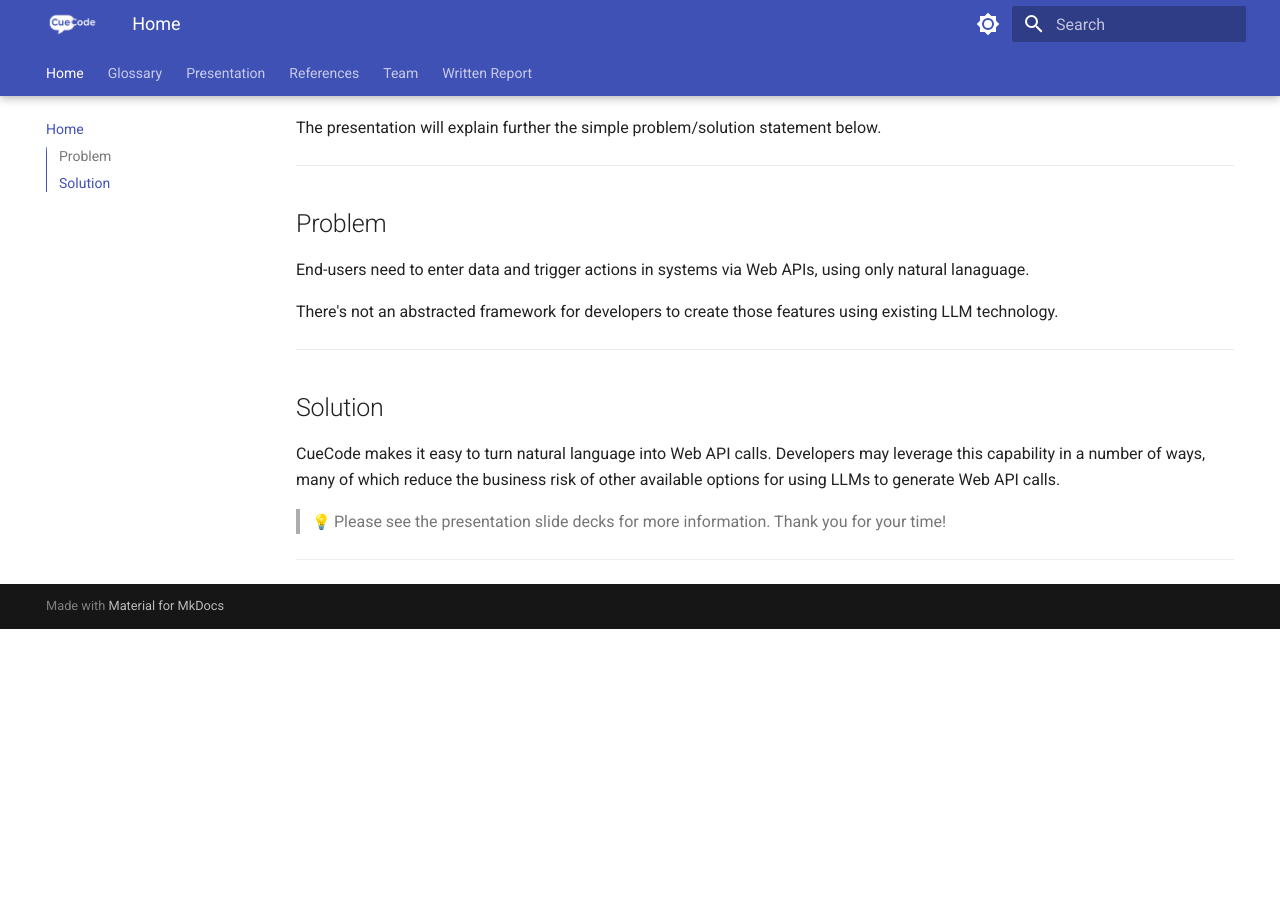
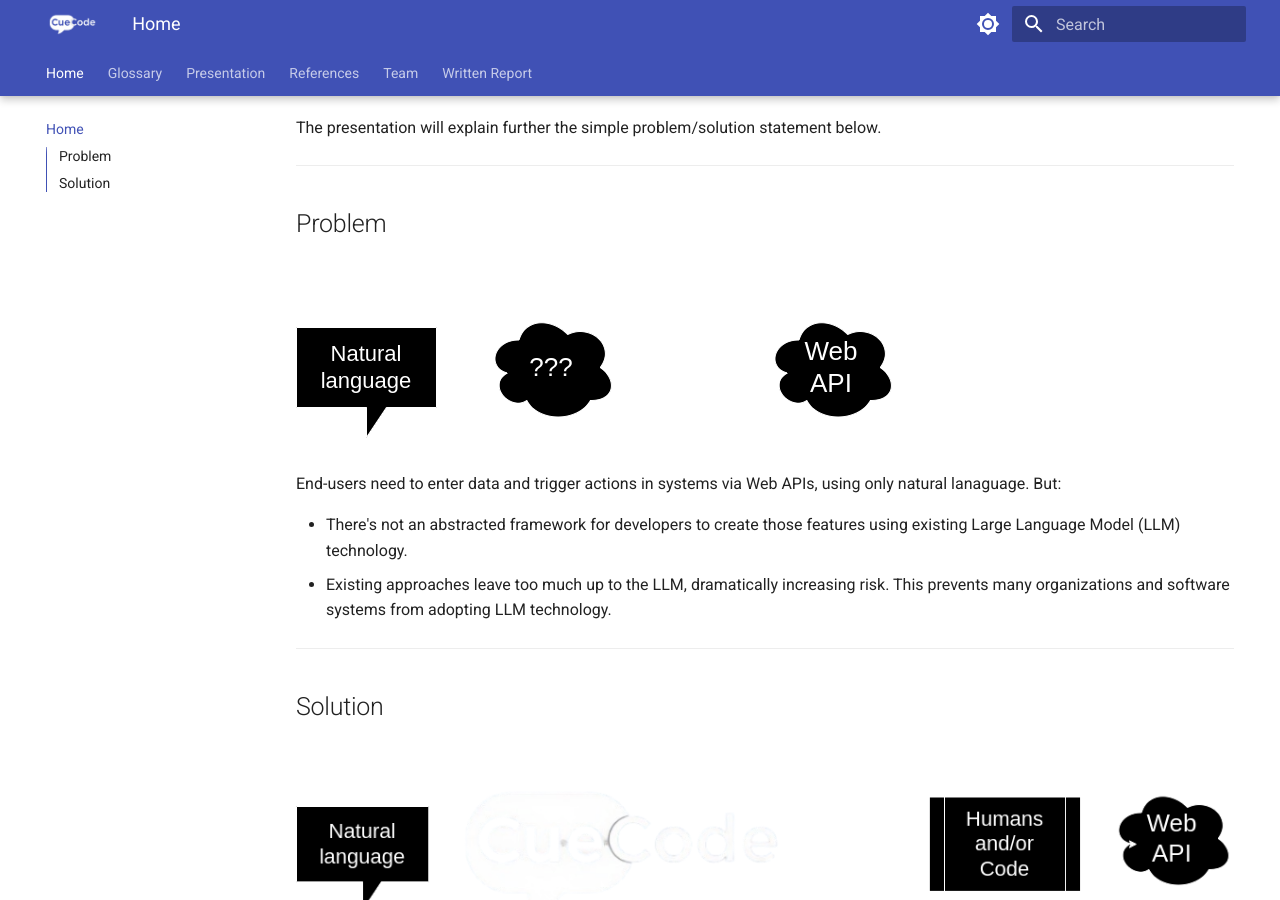
Before and after one commit to john-hix/cuecode-website, an MkDocs documentation site: the page built from docs/index.md, in a window 1280 px wide and 900 px high, scrolled down 575 px. Built offline with MkDocs 1.6.1 and Material for MkDocs 9.7.7, drawn with Linux system fonts in a browser that asks for light colours; emoji names are drawn with the system emoji font; before the commit the page ends 1204 px from its top, so only the background shows below that.

Commit message:
[FTR] Add graphics and slightly more content to home page

```diff
--- a/docs/index.md
+++ b/docs/index.md
@@ -20,15 +20,21 @@ The presentation will explain further the simple problem/solution statement belo
 
 ## Problem
 
+![CueCode](img/cuecode-problem-graphic.png)
+
 End-users need to enter data and trigger actions in systems via Web APIs, using
-only natural lanaguage.
+only natural lanaguage. But:
 
-There's not an abstracted framework for developers
-to create those features using existing LLM technology.
+* There's not an abstracted framework for developers
+to create those features using existing Large Language Model (LLM) technology.
+* Existing approaches leave too much up to the LLM, dramatically increasing risk.
+This prevents many organizations and software systems from adopting LLM technology.
 
 ---
 
 ## Solution
+
+![CueCode](img/cuecode-solution-graphic.png)
 
 CueCode makes it easy to turn natural language into Web API calls.
 Developers may leverage this capability in a number of ways, many of which
```
Also changed, not shown: docs/img/cuecode-problem-graphic.png (added), docs/img/cuecode-solution-graphic.png (added).
